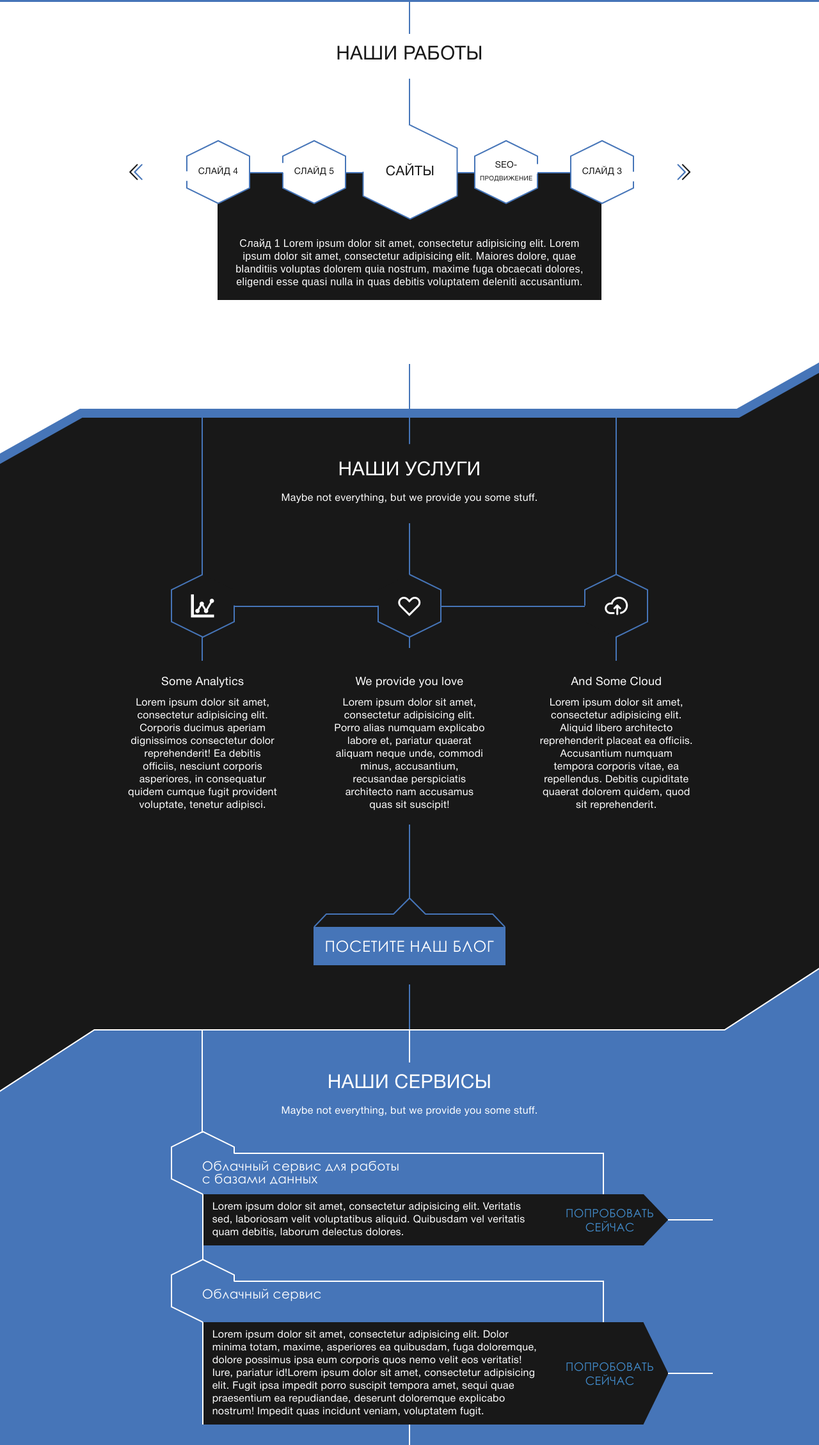
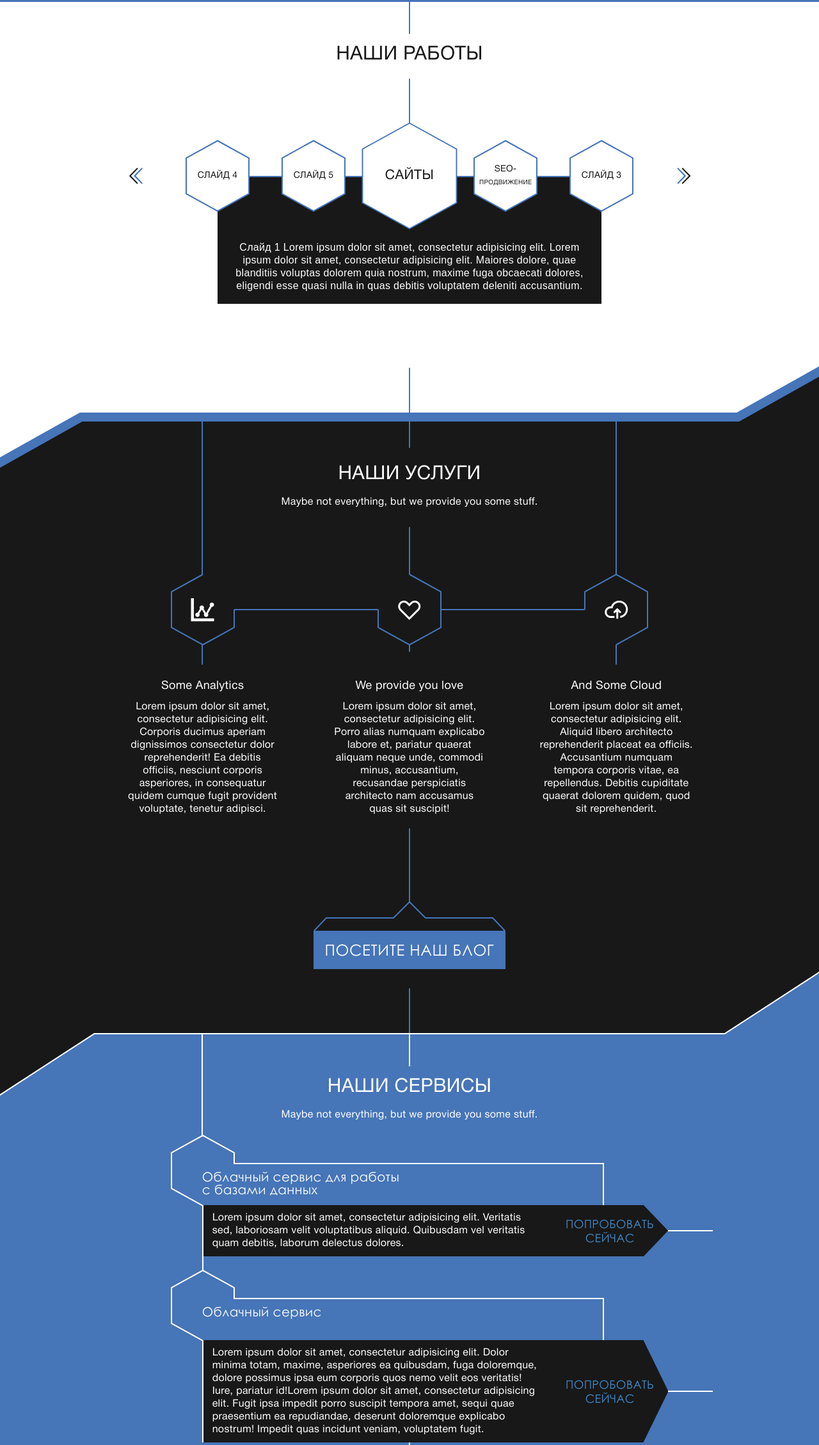
Before and after one commit to Watch1k/MTITM, a plain HTML site: page index.html in a window 1280 px wide. Shown: the part 1683-3942 px from the top of the page at 64% size. Drawn offline with Linux system fonts and the light colour scheme; some packages are replaced by stand-ins of ours; a script that the page names is missing; files whose address does not match are found by name.

Commit message:
hex height, fix lines

```diff
--- a/index.html
+++ b/index.html
@@ -479,15 +479,16 @@
 							<!-- SLIDE #1 -->
 							<div class="div">
 								<div class="pf-svg">
-									<svg viewbox="0 0 100 100" version="1.1" xmlns="http://www.w3.org/2000/svg">
+									<svg viewbox="0 0 100 112" version="1.1" xmlns="http://www.w3.org/2000/svg">
 										<!-- fill hexagon with Image or Color -->
-										<polygon points="50 1 99 25 99 75 50 99 1 75 1 25" stroke="#4675b8" stroke-dasharray="239,79" stroke-dashoffset="0" fill="#fff"/>
+										<polygon points="50 1 99 28 99 84 50 111 1 84 1 28" stroke="#4675b8" fill="#fff"/>
 									</svg>
 								</div>
 								<!-- Text Message-->
 								<div class="pf-category">
 									<div class="pf-category__in">
 										<p>Сайты</p>
+										<p>Подробнее</p>
 									</div>
 								</div>
 							</div>
@@ -495,15 +496,16 @@
 							<!-- SLIDE #2 -->
 							<div class="div">
 								<div class="pf-svg">
-									<svg viewbox="0 0 100 100" version="1.1" xmlns="http://www.w3.org/2000/svg">
+									<svg viewbox="0 0 100 112" version="1.1" xmlns="http://www.w3.org/2000/svg">
 										<!-- fill hexagon with Image or Color -->
-										<polygon points="50 1 99 25 99 75 50 99 1 75 1 25" stroke="#4675b8" stroke-dasharray="305,15" stroke-dashoffset="238" fill="#fff"/>
+										<polygon points="50 1 99 28 99 84 50 111 1 84 1 28" stroke="#4675b8" fill="#fff"/>
 									</svg>
 								</div>
 								<!-- Text Message-->
 								<div class="pf-category">
 									<div class="pf-category__in">
 										<p>SEO- <span>продвижение</span></p>
+										<p>Подробнее</p>
 									</div>
 								</div>
 							</div>
@@ -511,15 +513,16 @@
 							<!-- SLIDE #3 -->
 							<div class="div">
 								<div class="pf-svg">
-									<svg viewbox="0 0 100 100" version="1.1" xmlns="http://www.w3.org/2000/svg">
+									<svg viewbox="0 0 100 112" version="1.1" xmlns="http://www.w3.org/2000/svg">
 										<!-- fill hexagon with Image or Color -->
-										<polygon points="50 1 99 25 99 75 50 99 1 75 1 25" stroke="#4675b8" stroke-dasharray="305,15" stroke-dashoffset="226" fill="#fff"/>
+										<polygon points="50 1 99 28 99 84 50 111 1 84 1 28" stroke="#4675b8" fill="#fff"/>
 									</svg>
 								</div>
 								<!-- Text Message-->
 								<div class="pf-category">
 									<div class="pf-category__in">
 										<p>Слайд 3</p>
+										<p>Подробнее</p>
 									</div>
 								</div>
 							</div>
@@ -527,15 +530,16 @@
 							<!-- SLIDE #4 -->
 							<div class="div">
 								<div class="pf-svg">
-									<svg viewbox="0 0 100 100" version="1.1" xmlns="http://www.w3.org/2000/svg">
+									<svg viewbox="0 0 100 112" version="1.1" xmlns="http://www.w3.org/2000/svg">
 										<!-- fill hexagon with Image or Color -->
-										<polygon points="50 1 99 25 99 75 50 99 1 75 1 25" stroke="#4675b8" stroke-dasharray="305,15" stroke-dashoffset="80" fill="#fff"/>
+										<polygon points="50 1 99 28 99 84 50 111 1 84 1 28" stroke="#4675b8" fill="#fff"/>
 									</svg>
 								</div>
 								<!-- Text Message-->
 								<div class="pf-category">
 									<div class="pf-category__in">
 										<p>Слайд 4</p>
+										<p>Подробнее</p>
 									</div>
 								</div>
 							</div>
@@ -543,15 +547,16 @@
 							<!-- SLIDE #5 -->
 							<div class="div">
 								<div class="pf-svg">
-									<svg viewbox="0 0 100 100" version="1.1" xmlns="http://www.w3.org/2000/svg">
+									<svg viewbox="0 0 100 112" version="1.1" xmlns="http://www.w3.org/2000/svg">
 										<!-- fill hexagon with Image or Color -->
-										<polygon points="50 1 99 25 99 75 50 99 1 75 1 25" stroke="#4675b8" stroke-dasharray="305,15" stroke-dashoffset="67" fill="#fff"/>
+										<polygon points="50 1 99 28 99 84 50 111 1 84 1 28" stroke="#4675b8" fill="#fff"/>
 									</svg>
 								</div>
 								<!-- Text Message-->
 								<div class="pf-category">
 									<div class="pf-category__in">
 										<p>Слайд 5</p>
+										<p>Подробнее</p>
 									</div>
 								</div>
 							</div>
@@ -1229,9 +1234,9 @@
 									<div class="favor-el wow fadeInLeft" data-wow-offset="50">
 										<!-- hexagon -->
 										<div class="favor-hex_1">
-											<svg viewbox="0 0 100 100" version="1.1" xmlns="http://www.w3.org/2000/svg">
+											<svg viewbox="0 0 100 112" version="1.1" xmlns="http://www.w3.org/2000/svg">
 												<!-- fill hexagon with Image or Color -->
-												<polygon points="50 1 99 25 99 75 50 99 1 75 1 25" stroke="#4675b8" stroke-width="2" stroke-dasharray="239,79" stroke-dashoffset="-79" fill="#181818"/>
+												<polygon points="50 1 99 28 99 84 50 111 1 84 1 28" stroke="#4675b8" stroke-width="2" stroke-dasharray="252,84" stroke-dashoffset="-84" fill="#181818"/>
 											</svg>
 										</div>
 										<!-- h-line -->
@@ -1258,9 +1263,9 @@
 									<div class="favor-el wow fadeInUp" data-wow-offset="50">
 										<!-- hexagon -->
 										<div class="favor-hex_2">
-											<svg viewbox="0 0 100 100" version="1.1" xmlns="http://www.w3.org/2000/svg">
+											<svg viewbox="0 0 100 112" version="1.1" xmlns="http://www.w3.org/2000/svg">
 												<!-- fill hexagon with Image or Color -->
-												<polygon points="50 1 99 25 99 75 50 99 1 75 1 25" stroke="#4675b8" stroke-width="2" stroke-dasharray="239,79" stroke-dashoffset="0" fill="#181818"/>
+												<polygon points="50 1 99 28 99 84 50 111 1 84 1 28" stroke="#4675b8" stroke-width="2" stroke-dasharray="252,84" stroke-dashoffset="0" fill="#181818"/>
 											</svg>
 										</div>
 										<div class="favor-icon text-center">
@@ -1281,9 +1286,9 @@
 									<div class="favor-el wow fadeInRight" data-wow-offset="50">
 										<!-- hexagon -->
 										<div class="favor-hex_3">
-											<svg viewbox="0 0 100 100" version="1.1" xmlns="http://www.w3.org/2000/svg">
+											<svg viewbox="0 0 100 112" version="1.1" xmlns="http://www.w3.org/2000/svg">
 												<!-- fill hexagon with Image or Color -->
-												<polygon points="50 1 99 25 99 75 50 99 1 75 1 25" stroke="#4675b8" stroke-width="2" stroke-dasharray="239,79" stroke-dashoffset="79" fill="#181818"/>
+												<polygon points="50 1 99 28 99 84 50 111 1 84 1 28" stroke="#4675b8" stroke-width="2" stroke-dasharray="252,84" stroke-dashoffset="84" fill="#181818"/>
 											</svg>
 										</div>
 										<div class="favor-icon text-center">
@@ -1393,9 +1398,9 @@
 								</div>
 								<!-- hexagon -->
 								<div class="services-hex_1">
-									<svg viewbox="0 0 100 100" version="1.1" xmlns="http://www.w3.org/2000/svg">
+									<svg viewbox="0 0 100 112" version="1.1" xmlns="http://www.w3.org/2000/svg">
 										<!-- fill hexagon with Image or Color -->
-										<polygon points="50 1 99 25 99 75 50 99 1 75 1 25" stroke="#fff" stroke-width="2" stroke-dasharray="224,94" stroke-dashoffset="159" fill="none"/>
+										<polygon points="50 1 99 28 99 84 50 111 1 84 1 28" stroke="#fff" stroke-width="2" stroke-dasharray="242,94" stroke-dashoffset="168" fill="none"/>
 									</svg>
 								</div>
 								<!-- h-line -->
@@ -1457,9 +1462,9 @@
 								</div>
 								<!-- hexagon -->
 								<div class="services-hex_1">
-									<svg viewbox="0 0 100 100" version="1.1" xmlns="http://www.w3.org/2000/svg">
+									<svg viewbox="0 0 100 112" version="1.1" xmlns="http://www.w3.org/2000/svg">
 										<!-- fill hexagon with Image or Color -->
-										<polygon points="50 1 99 25 99 75 50 99 1 75 1 25" stroke="#fff" stroke-width="2" stroke-dasharray="224,94" stroke-dashoffset="159" fill="none"/>
+										<polygon points="50 1 99 28 99 84 50 111 1 84 1 28" stroke="#fff" stroke-width="2" stroke-dasharray="242,94" stroke-dashoffset="168" fill="none"/>
 									</svg>
 								</div>
 								<!-- h-line -->
@@ -1551,7 +1556,7 @@
 					<!-- SVG intro_line_left -->
 					<div class="contacts_line_left svg-inview">
 						<svg version="1.1" xmlns="http://www.w3.org/2000/svg" viewBox="0 0 485 200" preserveAspectRatio="none">
-							<path id="contacts_blue_1" data-svg-speed="1500" data-svg-delay="700" fill="none" stroke="#4675b8" stroke-width="2" stroke-dasharray="537" stroke-dashoffset="537" d="M473,200V55L433,20H125L102,0"/>
+							<path id="contacts_blue_1" data-svg-speed="1500" data-svg-delay="700" fill="none" stroke="#4675b8" stroke-width="2" stroke-dasharray="537" stroke-dashoffset="537" d="M473,200V55L433,20H125L100,-2"/>
 							<path id="contacts_dark_1" data-svg-speed="1500" data-svg-delay="700" fill="none" stroke="#1d1d1d" stroke-width="2" stroke-dasharray="632" stroke-dashoffset="632" d="M469,200V57L431,24H123L100,4H0"/>
 						</svg>
 					</div>
@@ -1565,7 +1570,7 @@
 					<!-- SVG contacts_line_right -->
 					<div class="contacts_line_right svg-inview">
 						<svg version="1.1" xmlns="http://www.w3.org/2000/svg" viewBox="0 0 485 200">
-							<path id="contacts_blue_2" data-svg-speed="1500" data-svg-delay="700" fill="none" stroke="#4675b8" stroke-width="2" stroke-dasharray="537" stroke-dashoffset="537" d="M12,200V55L52,20H360L383,0"/>
+							<path id="contacts_blue_2" data-svg-speed="1500" data-svg-delay="700" fill="none" stroke="#4675b8" stroke-width="2" stroke-dasharray="537" stroke-dashoffset="537" d="M12,200V55L52,20H360L385,-2"/>
 							<path id="contacts_dark_2" data-svg-speed="1500" data-svg-delay="700" fill="none" stroke="#1d1d1d" stroke-width="2" stroke-dasharray="632" stroke-dashoffset="632" d="M16,200V57L54,24H362L385,4H485"/>
 						</svg>
 					</div>
--- a/js/svg.js
+++ b/js/svg.js
@@ -1,7 +1,7 @@
 $(document).ready(function() {
 
 // // Get width of SVG path
-	// var path = document.querySelector('#contacts_blue_3');
+	// var path = document.querySelector('#testik');
 	// var length = path.getTotalLength();
 	// console.log(length);
 
--- a/sass/common.sass
+++ b/sass/common.sass
@@ -78,7 +78,7 @@ header
 		top: 0
 		left: 50%
 		margin-left: -15px
-		width: 30px
+		width: 27px
 		background-color: transparent
 		&:before
 			content: none
@@ -396,10 +396,10 @@ header
 			bottom: 0
 			left: calc(50% - 1px)
 			width: 2px
-			height: 70px
+			height: 40px
 			transition: all 0.6s linear
 			&.active
-				bottom: -70px
+				bottom: -45px
 				transition: all 0.5s linear
 		.portfolio_mid_4
 			position: absolute
@@ -425,6 +425,8 @@ header
 	color: $black-dark
 	letter-spacing: 0.02em
 	text-transform: uppercase
+	.slick-list
+		margin-left: -1px
 	.slick-track
 		padding: 30px 0
 	.slick-prev, .slick-next
@@ -465,7 +467,7 @@ header
 	.slick-slide
 		position: relative
 		text-align: center
-		height: 100px
+		height: 112px
 		cursor: pointer
 		transition: all 0.7s
 		stroke-width: 2
@@ -483,42 +485,39 @@ header
 			polygon
 				fill: $blue
 				transition: all 0.3s
+			.pf-category
+				p:nth-child(1)
+					display: none
+				p:nth-child(2)
+					display: block
 		.pf-category
 			position: relative
 			padding-left: 34px
 			padding-right: 34px
 			z-index: 6
-			top: -100px
+			top: -112px
 			left: 0
 			height: 100%
 			width: 100%
 			&__in
 				display: table-cell
-				height: 100px
+				height: 112px
 				width: 90px
 				vertical-align: middle
+				p:nth-child(2)
+					display: none
+					font-size: 14px
+					text-transform: none
 				span
 					font-size: 10px
 	.pf-svg
 		svg
 			width: 100px
-			height: 100px
+			height: 112px
 			margin: 0 auto
 .pf-slider
 	margin: 50px auto 0
 	width: 866px
-	polygon
-		stroke-dasharray: 820,130
-	.poly__full
-		polygon
-			stroke-dasharray: 950
-			stroke-dashoffset: 0
-	.poly__right__bot
-		polygon
-			stroke-dashoffset: 627
-	.poly__left__top
-		polygon
-			stroke-dashoffset: 153
 .pf-slide__in
 	position: relative
 	overflow: hidden
@@ -575,7 +574,7 @@ header
 	position: relative
 	z-index: 2
 	overflow: hidden
-	margin: -80px auto 0
+	margin: -86px auto 0
 	width: 600px
 	padding: 100px 20px 20px 20px
 	font-family: $default-fonts
@@ -673,7 +672,7 @@ header
 		height: 380px
 	.favor_h_1
 		position: absolute
-		top: 18px
+		top: 17px
 		left: 50%
 		width: 650px
 		height: 2px
@@ -695,26 +694,26 @@ header
 			position: absolute
 			z-index: 6
 			left: 50%
-			top: -32px
+			top: -38px
 			margin-left: -50px
 			width: 100px
-			height: 100px
+			height: 112px
 		.favor-hex_2
 			position: absolute
 			z-index: 6
 			left: 50%
-			top: -32px
+			top: -38px
 			margin-left: -50px
 			width: 100px
-			height: 100px
+			height: 112px
 		.favor-hex_3
 			position: absolute
 			z-index: 6
 			right: 50%
-			top: -32px
+			top: -38px
 			margin-right: -50px
 			width: 100px
-			height: 100px
+			height: 112px
 .favor-blog
 	position: relative
 	padding-top: 180px
@@ -810,9 +809,11 @@ header
 			font-family: $gothic
 			font-size: 18px
 			line-height: 22px
+			transition: color 0.3s
 			&:hover, &:focus
 				text-decoration: none
-				color: lighten($blue,25)
+				color: #fff
+				transition: color 0.3s
 .services_mid_1
 	position: absolute
 	top: 0
@@ -833,7 +834,7 @@ header
 	height: 160px
 .services-title
 	min-height: 40px
-	margin-top: 65px
+	margin-top: 76px
 	margin-bottom: 15px
 	font-family: $gothic
 	font-size: 20px
@@ -842,13 +843,13 @@ header
 		margin-left: 65px
 .services-hex_1
 	position: absolute
-	top: -99px
+	top: -110px
 	left: -50px
 	width: 100px
-	height: 100px
+	height: 112px
 .services_h_1
 	position: absolute
-	top: -65px
+	top: -66px
 	left: 49px
 	right: 100px
 	height: 2px
```
Also changed, not shown: css/common.css, img/logo-fixed.png.
